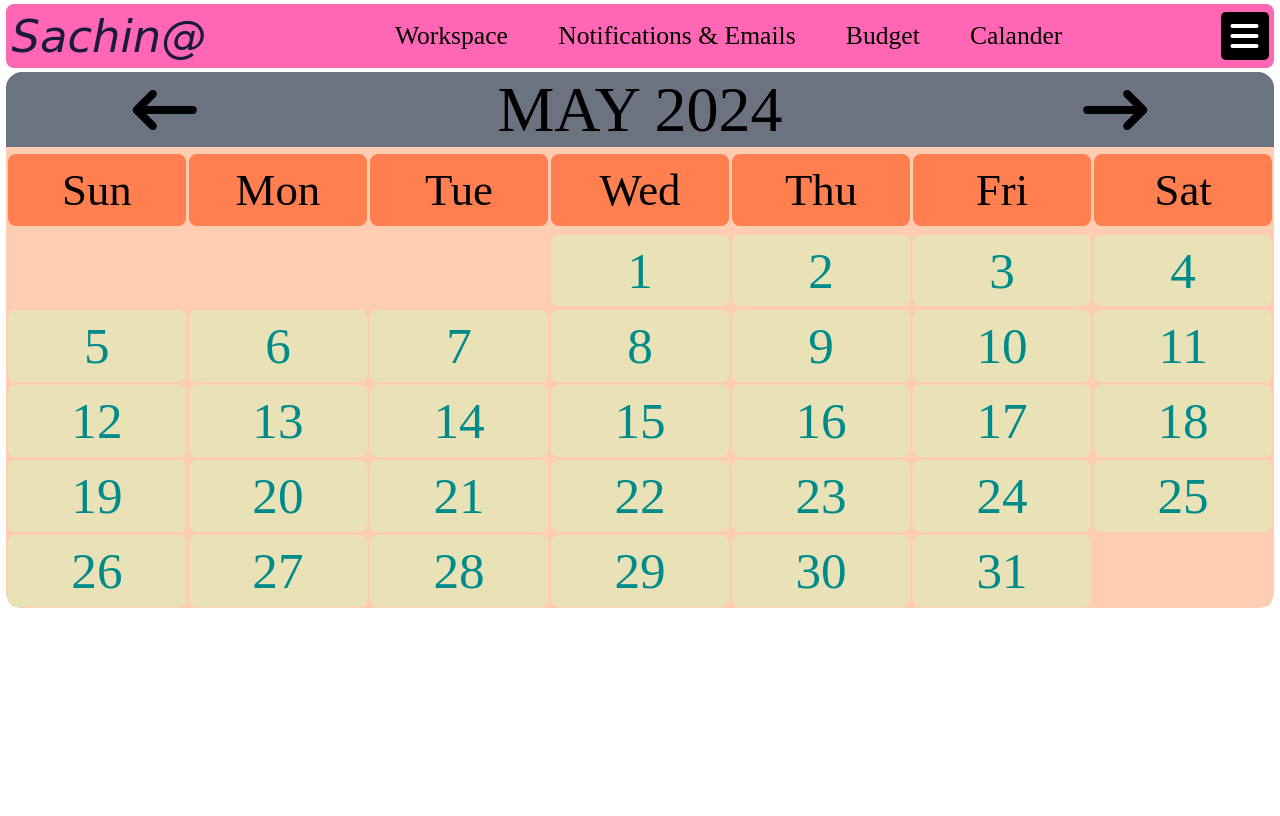
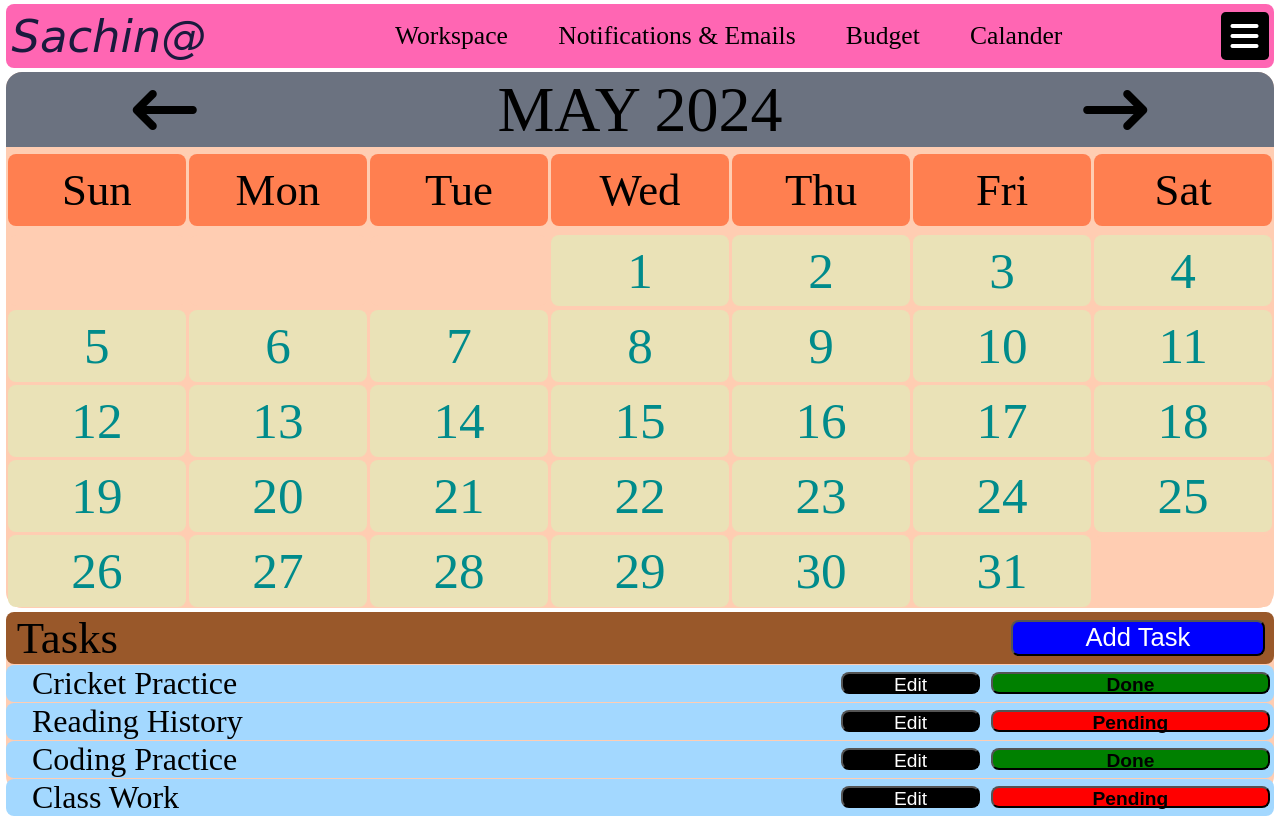
Before and after one commit to tetarwalsachinkumar/E_cell-WMO-Project, a plain HTML site: page index.html in a window 1280 px wide. Drawn offline with Linux system fonts and the light colour scheme.

Commit message:
to do list added

```diff
--- a/app.js
+++ b/app.js
@@ -20,3 +20,15 @@ for(let i=1;i<=35;i++){
     else{ datebox.innerText=""; datebox.style.backgroundColor="#ffcdb2";}
     dates.appendChild(datebox);
 }
+
+
+// giving functionality to (work)status button
+const workstatus=document.querySelectorAll(".status");
+workstatus.forEach((btn)=>{
+    btn.addEventListener("click",()=>{
+        if(btn.innerText==="Done"){ btn.innerText="Pending"; btn.style.backgroundColor="red";}
+    else { btn.innerText="Done";btn.style.backgroundColor="green";}
+    })
+    if(btn.innerText==="Done") btn.style.backgroundColor="green";
+    else btn.style.backgroundColor="red";
+});
--- a/index.html
+++ b/index.html
@@ -50,6 +50,34 @@
                 </div>
                 <div class="dates"></div>
             </div>
+
+            <div class="tasks">
+                <div class="taskhead">
+                    <div>Tasks</div>
+                    <button class="addtask">Add Task</button>
+                </div>
+                <div class="work">
+                    <div>Cricket Practice</div>
+                    <button class="editbtn">Edit</button>
+                    <button class="status">Done</button>
+                </div>
+                <div class="work">
+                    <div>Reading History</div>
+                    <button class="editbtn">Edit</button>
+                    <button class="status">Pending</button>
+                </div>
+                <div class="work">
+                    <div>Coding Practice</div>
+                    <button class="editbtn">Edit</button>
+                    <button class="status">Done</button>
+                </div>
+                <div class="work">
+                    <div>Class Work</div>
+                    <button class="editbtn">Edit</button>
+                    <button class="status">Pending</button>
+                </div>
+            </div>
+
         </div>
     </main>
 
--- a/style.css
+++ b/style.css
@@ -139,3 +139,68 @@ body{
     font-size: 4vw;
     color: darkcyan;
 }
+
+
+/* style for to do list */
+.tasks{
+    background-color: #ffcdb2;
+    border-radius: 2vh;
+    display: grid;
+    grid-template-rows: repeat(5,1fr);
+    row-gap: 0.5%;
+}
+.taskhead{
+    display: flex;
+    justify-content: space-between;
+    align-items: center;
+    background-color: #99582a;
+    border-radius: 1vh;
+}
+.work{
+    display: flex;
+    justify-content: space-between;
+    align-items: center;
+    background-color: #a3d8ff;
+    border-radius: 1vh;
+}
+.taskhead div{
+    width: 70%;
+    height: 100%;
+    display: flex;
+    align-items: center;
+    padding-left: .8vw;
+    font-size: 3.5vw;
+}
+.work div{
+    width: 65%;
+    height: 100%;
+    display: flex;
+    align-items: center;
+    padding-left: 2vw;
+    font-size: 2.5vw;
+}
+.editbtn{
+    width: 11%;
+    height:60%;
+    border-radius: 1vh;
+    font-size: 1.5vw;
+    background-color: black;
+    color: white;
+}
+.status{
+    width: 22%;
+    height:60%;
+    border-radius: 1vh;
+    margin-right: 0.3vw;
+    font-size: 1.5vw;
+    font-weight: bold;
+}
+.addtask{
+    width: 20%;
+    height: 70%;
+    background-color: blue;
+    color:white;
+    font-size: 2vw;
+    margin-right: .7vw;
+    border-radius: 1vh;
+}
```
